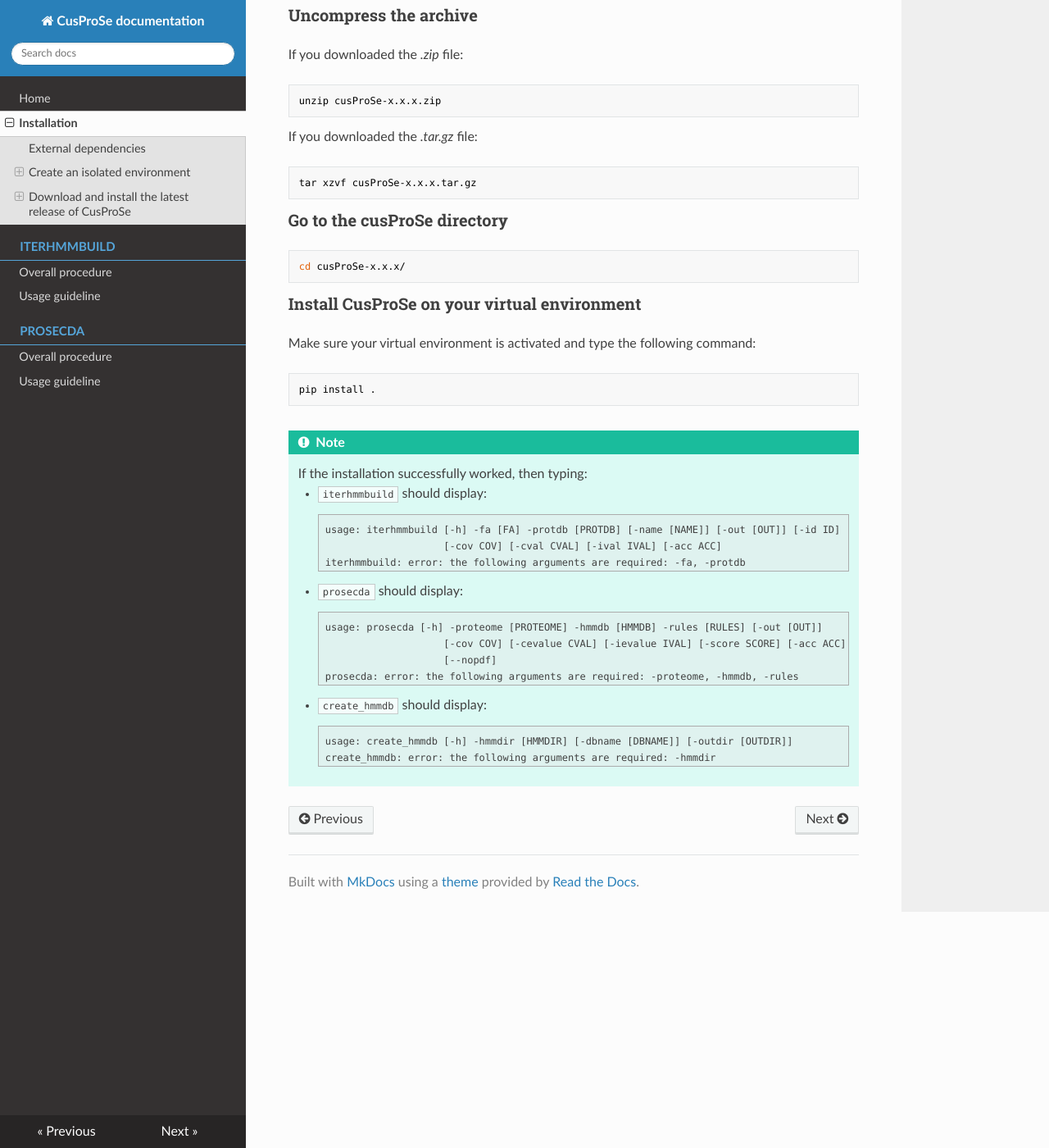
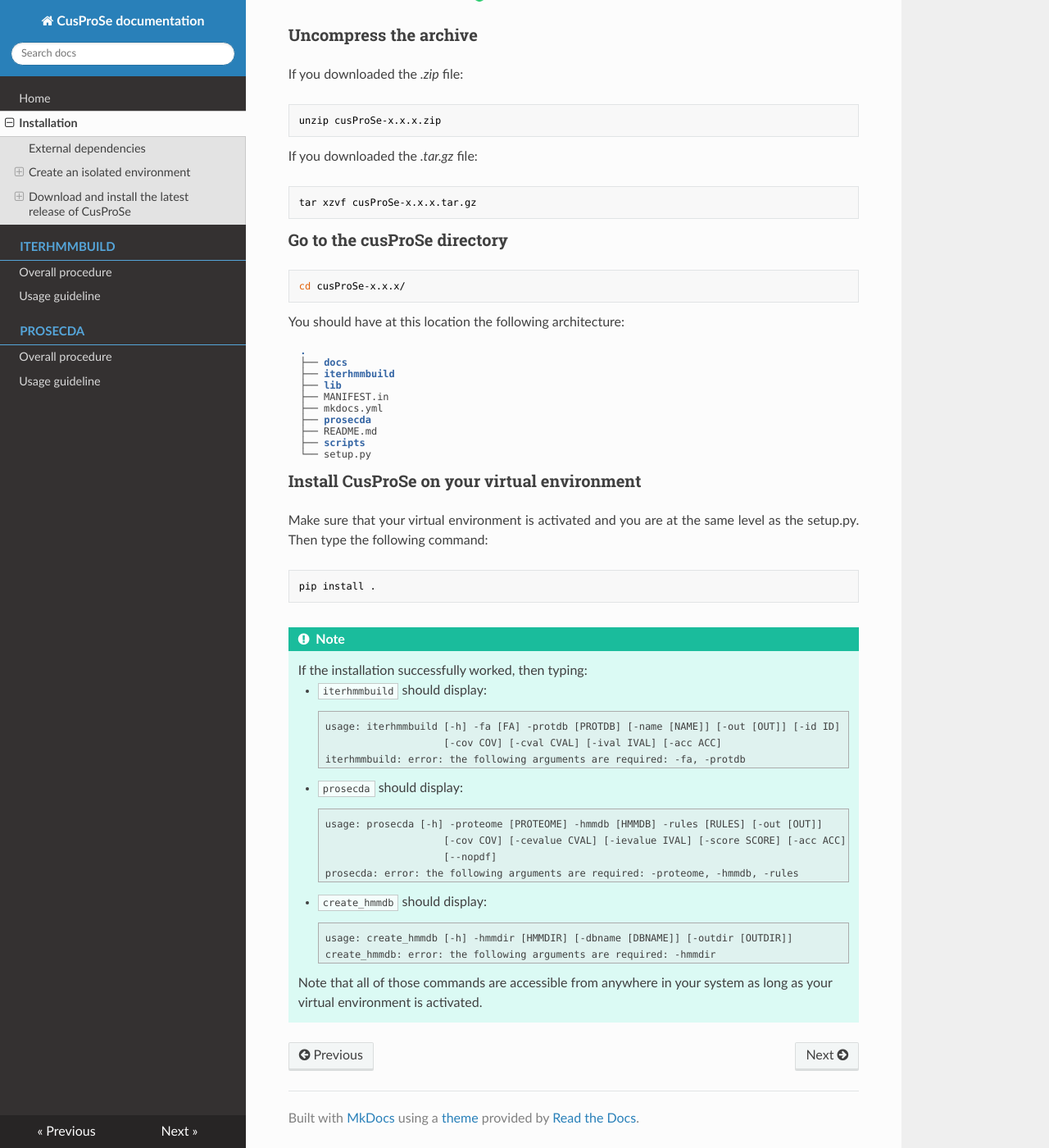
Before and after one commit to nchePortfolio/cusProSe, an MkDocs documentation site: the page built from docs/installation.md, in a window 1280 px wide and 1400 px high, scrolled down 1946 px. Shown: the whole window at 82% size. Built offline with MkDocs 1.6.1, drawn with Linux system fonts in a browser that asks for light colours; nearby versions of some CDN libraries; some of the changed text lies outside the part shown.

Commit message:
Update installation page in doc

````diff
--- a/docs/installation.md
+++ b/docs/installation.md
@@ -5,7 +5,10 @@
         Note
     </p>
     <p class="last">
-        CusProSe requires a python version >= 3.7
+        - CusProSe requires a python version >= 3.7
+    </p>
+    <p class="last">
+        - CusProse has only been tested on Linux and MacOS systems.
     </p>
 </div>
 
@@ -38,9 +41,9 @@
 mv usearch ~/bin
 ```
 
-Finally, copy the following line in your .bashrc file (or .bash_profile for macos users)
+Finally, execute the following command that will make usearch accessible to the system
 ``` bash
-export PATH=$PATH:~/bin
+echo -e "\n\n# Add usearch to PATH\nexport PATH=$PATH:~/bin" >> ~/.bashrc
 ```
 
 ## Create an isolated environment
@@ -104,8 +107,21 @@
 cd cusProSe-x.x.x/
 ```
 
+You should have at this location the following architecture:
+<pre style="margin-top: -8px"><font color="#3465A4"><b>  .</b></font>
+  ├── <font color="#3465A4"><b>docs</b></font>
+  ├── <font color="#3465A4"><b>iterhmmbuild</b></font>
+  ├── <font color="#3465A4"><b>lib</b></font>
+  ├── MANIFEST.in
+  ├── mkdocs.yml
+  ├── <font color="#3465A4"><b>prosecda</b></font>
+  ├── README.md
+  ├── <font color="#3465A4"><b>scripts</b></font>
+  └── setup.py
+</pre>
+
 ### Install CusProSe on your virtual environment
-Make sure your virtual environment is activated and type the following command:
+Make sure that your virtual environment is activated and you are at the same level as the setup.py. Then type the following command:
 
 ```python
 pip install .
@@ -139,4 +155,6 @@
   </li>
 </ul>
 
+  Note that all of those commands are accessible from anywhere in your system as long as your virtual environment is activated.
+
 </div>
````
Also changed, not shown: other parts of docs/installation.md (+1 -1 lines).
